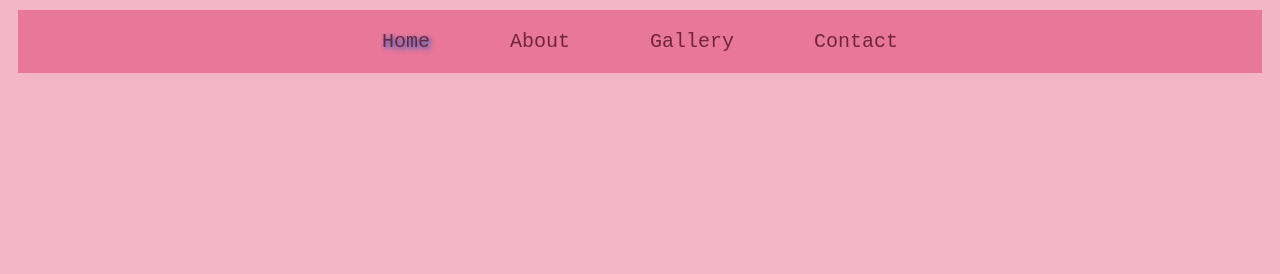
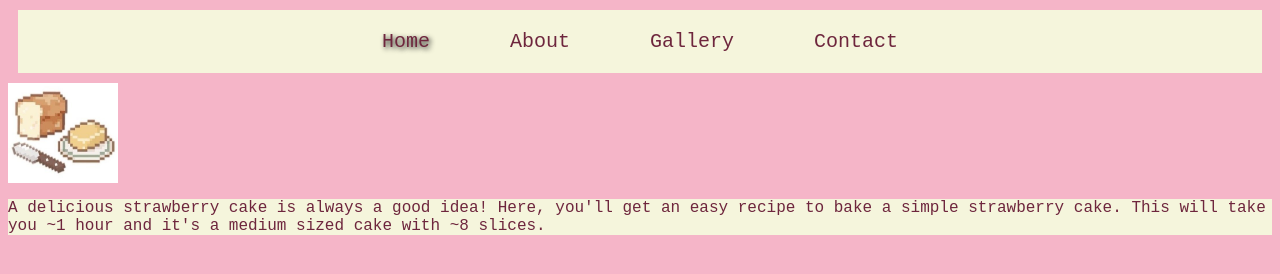
Before and after one commit to MakhonBot/Capstone, a plain HTML site: page index.html in a window 1280 px wide. Drawn offline with Linux system fonts and the light colour scheme.

Commit message:
hhhhhhhhhhhhhiiiiiiiiiiiiiiii

```diff
--- a/index.html
+++ b/index.html
@@ -15,7 +15,9 @@
         </div>
         </header>
         <main>
-
+            <img src="Makhon PFP.jpg">
+            <p>A delicious strawberry cake is always a good idea! Here, you'll get an easy recipe to bake a simple strawberry cake. This will take you ~1 hour and it's a medium sized cake with ~8 slices.</p>
+            <br><br>
         </main>
         <footer></footer>
     </body>
--- a/style.css
+++ b/style.css
@@ -5,7 +5,7 @@ body {
  }
  .topnav {
     overflow: hidden;
-    background-color: rgb(233, 119, 153);
+    background-color: beige;
     margin: 10px;
     display: flex;
     justify-content: center;
@@ -21,8 +21,16 @@ body {
  }
  .topnav a:hover {
     color: rgb(48, 17, 27);
-    background-color: rgb(218, 138, 162);
+    background-color: rgb(235, 219, 187);
  }
  .active {
-    text-shadow: 2px 2px 5px rgb(0, 97, 207);
+    text-shadow: 2px 2px 5px rgb(26, 27, 27);
  }
+ img {
+   height: 100px;
+   width: 110px;
+ }
+ p {
+   color: rgb(110, 38, 61);
+   background-color: beige;
+ }
```
Also changed, not shown: about.html (+1 -1 lines), contact.html (+1 -1 lines), gallery.html (+1 -1 lines), Makhon PFP.jpg (added).
